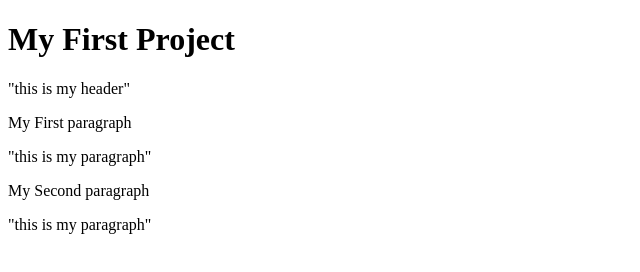
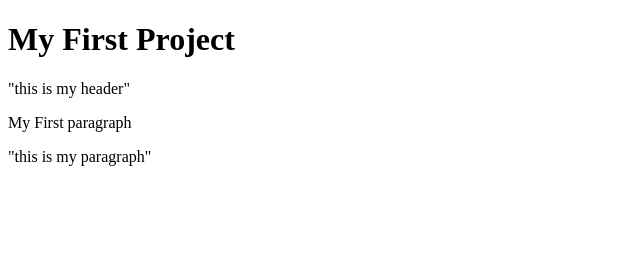
Before and after one commit to SmW2021/my-test-repo, a plain HTML site: page index.html in a window 1280 px wide. Shown: the whole page, without its empty margins (0-640 px from the left). Drawn offline with Linux system fonts and the light colour scheme.

Commit message:
Update index.html
test save

```diff
--- a/index.html
+++ b/index.html
@@ -3,6 +3,5 @@
     <body>
         <h1> My First Project</h1> "this is my header"
         <p> My First paragraph</p> "this is my paragraph"
-        <p> My Second paragraph</p> "this is my paragraph"
     </body>
 </html>
```
